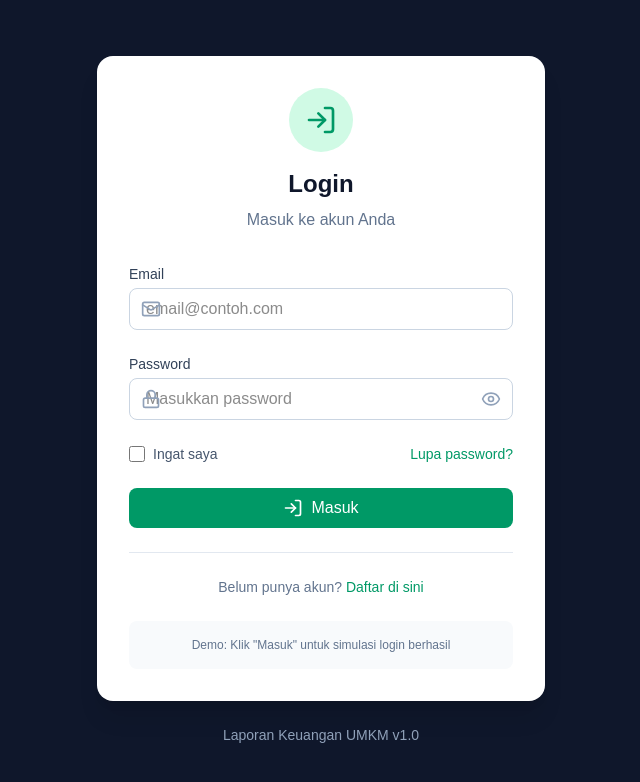
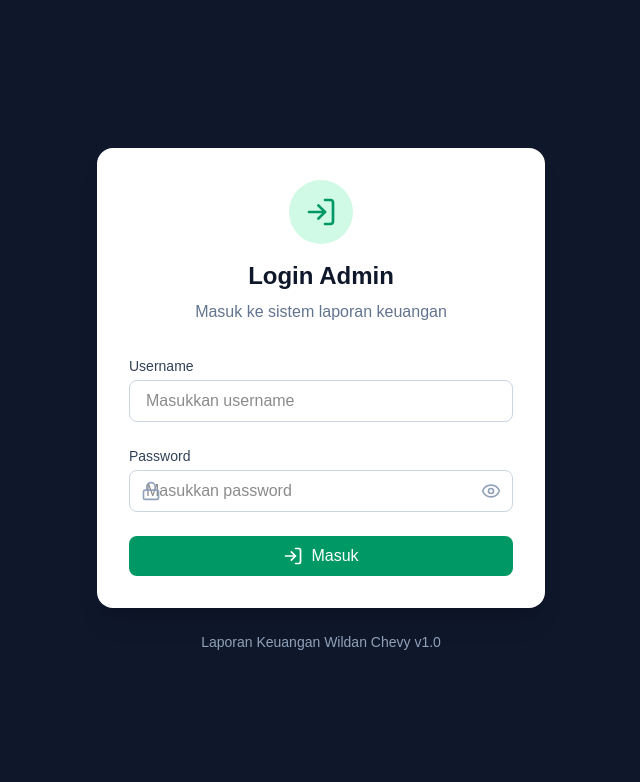
Before and after one commit to wildanrivky/laporan-keuangan-wildan, a Next.js app: page /login in a window 1280 px wide. Shown: the top 782 px of the page, without its empty margins (319-959 px from the left). Built offline with nearby package versions, Linux system fonts and the light colour scheme.

Commit message:
Add admin login with newildanr/Borobudur5!! and middleware protection

```diff
--- a/src/app/login/page.tsx
+++ b/src/app/login/page.tsx
@@ -1,21 +1,36 @@
 'use client';
 
 import { useState } from 'react';
-import { LogIn, Mail, Lock, Eye, EyeOff } from 'lucide-react';
+import { useRouter } from 'next/navigation';
+import { LogIn, Lock, Eye, EyeOff } from 'lucide-react';
+
+const ADMIN_USER = 'newildanr';
+const ADMIN_PASS = 'Borobudur5!!';
 
 export default function LoginPage() {
+  const router = useRouter();
   const [showPassword, setShowPassword] = useState(false);
-  const [email, setEmail] = useState('');
+  const [username, setUsername] = useState('');
   const [password, setPassword] = useState('');
   const [isLoading, setIsLoading] = useState(false);
+  const [error, setError] = useState('');
 
   const handleSubmit = (e: React.FormEvent) => {
     e.preventDefault();
     setIsLoading(true);
+    setError('');
+
     setTimeout(() => {
-      alert('Login berhasil! (Demo only - belum terhubung ke auth)');
-      setIsLoading(false);
-    }, 1000);
+      if (username === ADMIN_USER && password === ADMIN_PASS) {
+        document.cookie = 'isLoggedIn=true; path=/; max-age=86400';
+        localStorage.setItem('isLoggedIn', 'true');
+        localStorage.setItem('adminUser', username);
+        router.push('/');
+      } else {
+        setError('Username atau password salah');
+        setIsLoading(false);
+      }
+    }, 500);
   };
 
   return (
@@ -26,21 +41,20 @@ export default function LoginPage() {
             <div className="w-16 h-16 bg-emerald-100 rounded-full flex items-center justify-center mx-auto mb-4">
               <LogIn className="text-emerald-600" size={32} />
             </div>
-            <h1 className="text-2xl font-bold text-slate-900">Login</h1>
-            <p className="text-slate-500 mt-2">Masuk ke akun Anda</p>
+            <h1 className="text-2xl font-bold text-slate-900">Login Admin</h1>
+            <p className="text-slate-500 mt-2">Masuk ke sistem laporan keuangan</p>
           </div>
 
           <form onSubmit={handleSubmit} className="space-y-6">
             <div>
-              <label className="label">Email</label>
+              <label className="label">Username</label>
               <div className="relative">
-                <Mail className="absolute left-3 top-1/2 -translate-y-1/2 text-slate-400" size={20} />
                 <input
-                  type="email"
-                  value={email}
-                  onChange={(e) => setEmail(e.target.value)}
-                  className="input pl-10"
-                  placeholder="email@contoh.com"
+                  type="text"
+                  value={username}
+                  onChange={(e) => setUsername(e.target.value)}
+                  className="input"
+                  placeholder="Masukkan username"
                   required
                 />
               </div>
@@ -68,15 +82,11 @@ export default function LoginPage() {
               </div>
             </div>
 
-            <div className="flex items-center justify-between">
-              <label className="flex items-center gap-2 cursor-pointer">
-                <input type="checkbox" className="w-4 h-4 text-emerald-600 rounded" />
-                <span className="text-sm text-slate-600">Ingat saya</span>
-              </label>
-              <a href="#" className="text-sm text-emerald-600 hover:text-emerald-700">
-                Lupa password?
-              </a>
-            </div>
+            {error && (
+              <div className="p-3 bg-red-50 border border-red-200 rounded-lg">
+                <p className="text-sm text-red-600">{error}</p>
+              </div>
+            )}
 
             <button
               type="submit"
@@ -93,25 +103,10 @@ export default function LoginPage() {
               )}
             </button>
           </form>
-
-          <div className="mt-6 pt-6 border-t border-slate-200">
-            <p className="text-center text-sm text-slate-500">
-              Belum punya akun?{' '}
-              <a href="#" className="text-emerald-600 hover:text-emerald-700 font-medium">
-                Daftar di sini
-              </a>
-            </p>
-          </div>
-
-          <div className="mt-6 p-4 bg-slate-50 rounded-lg">
-            <p className="text-xs text-slate-500 text-center">
-              Demo: Klik "Masuk" untuk simulasi login berhasil
-            </p>
-          </div>
         </div>
 
         <p className="text-center text-slate-400 text-sm mt-6">
-          Laporan Keuangan UMKM v1.0
+          Laporan Keuangan Wildan Chevy v1.0
         </p>
       </div>
     </div>
--- /dev/null
+++ b/src/middleware.ts
@@ -0,0 +1,21 @@
+import { NextResponse } from 'next/server';
+import type { NextRequest } from 'next/server';
+
+export function middleware(request: NextRequest) {
+  const isLoggedIn = request.cookies.get('isLoggedIn')?.value;
+  const isLoginPage = request.nextUrl.pathname === '/login';
+
+  if (!isLoggedIn && !isLoginPage) {
+    return NextResponse.redirect(new URL('/login', request.url));
+  }
+
+  if (isLoggedIn && isLoginPage) {
+    return NextResponse.redirect(new URL('/', request.url));
+  }
+
+  return NextResponse.next();
+}
+
+export const config = {
+  matcher: ['/', '/buku-kas', '/cek-rekening', '/kategori', '/laba-rugi', '/neraca', '/arus-kas', '/laporan', '/pengaturan', '/login'],
+};
```
